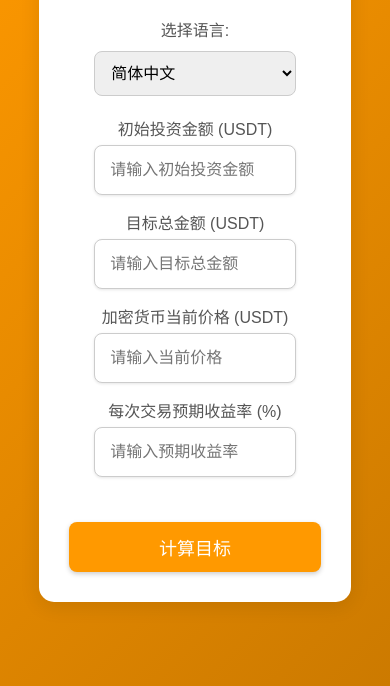
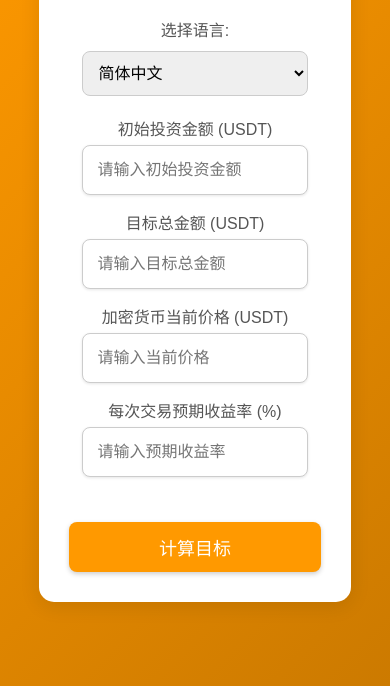
Before and after one commit to samsfacai/caopan.github.io, a plain HTML site: page index.html in a window 390 px wide. Shown: the part 158-844 px from the top of the page. Drawn offline with Linux system fonts and the light colour scheme.

Commit message:
Update index.html

```diff
--- a/index.html
+++ b/index.html
@@ -61,8 +61,10 @@
         }
 
         input {
-            width: 80%;
-            /* 调整宽度为 80% */
+            width: 100%;
+            /* 调整宽度为 100% */
+            max-width: 400px;
+            /* 最大宽度为 400px */
             padding: 15px;
             /* 增加内边距 */
             border: 1px solid #ccc;
@@ -139,8 +141,10 @@
         }
 
         select {
-            width: 80%;
-            /* 调整宽度为 80% */
+            width: 100%;
+            /* 调整宽度为 100% */
+            max-width: 400px;
+            /* 最大宽度为 400px */
             padding: 12px;
             /* 增加内边距 */
             border-radius: 8px;
@@ -154,6 +158,17 @@
         .language-selector select:hover {
             background-color: #f0f0f0;
             /* 鼠标悬停时改变背景色 */
+        }
+        /* 媒体查询：在小屏幕上调整样式 */
+
+        @media (max-width: 600px) {
+            input,
+            select {
+                width: 90%;
+                /* 在小屏幕上宽度为 90% */
+                max-width: none;
+                /* 取消最大宽度限制 */
+            }
         }
     </style>
 </head>
@@ -312,7 +327,7 @@
                     title: '加密货币复利计算器',
                     initialInvestmentLabel: '初始投资金额 (USDT)',
                     targetAmountLabel: '目标总金额 (USDT)',
-                    cryptoPriceLabel: '加��货币当前价格 (USDT)',
+                    cryptoPriceLabel: '加密货币当前价格 (USDT)',
                     returnRateLabel: '每次交易预期收益率 (%)',
                     calculateButton: '计算目标',
                     resultSummaryTitle: '计算结果摘要',
@@ -362,7 +377,7 @@
                     targetAmountText: '目標金額: ',
                     totalTradesText: '必要な取引回数: ',
                     tradeNumberHeader: '取引回数',
-                    buyPriceHeader: '購��価格',
+                    buyPriceHeader: '購入価格',
                     sellPriceHeader: '売却価格',
                     profitHeader: '利益',
                     initialInvestmentPlaceholder: '初期投資額を入力してください',
```
